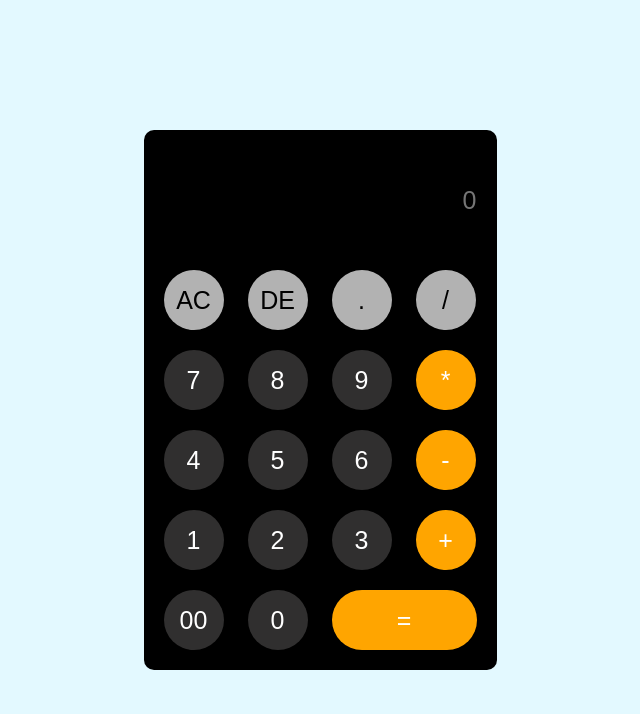
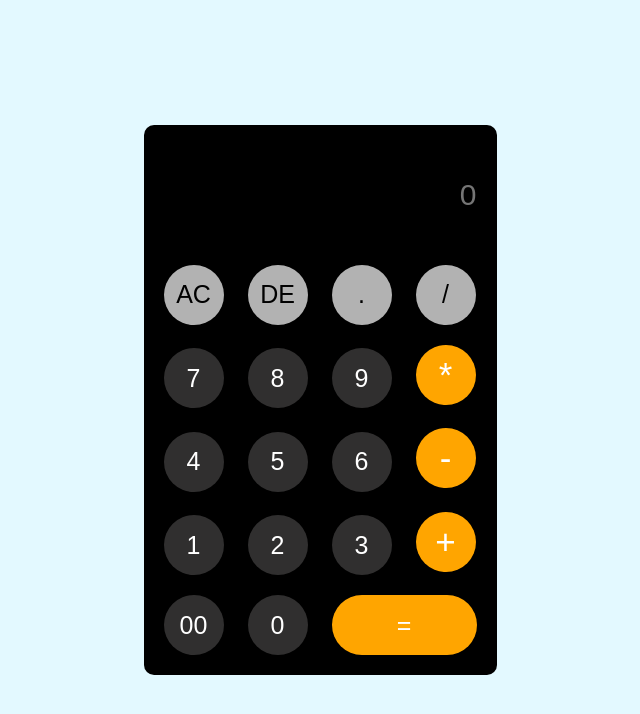
Before and after one commit to Tkr-Karan/Calculator, a plain HTML site: page index.html in a window 1280 px wide. Shown: the whole page, without its empty margins (320-960 px from the left). Drawn offline with Linux system fonts and the light colour scheme.

Commit message:
adding styling

```diff
--- a/index.css
+++ b/index.css
@@ -44,6 +44,7 @@ form .display input{
     flex: 1;
     box-shadow: none;
     border-radius: 0;
+    font-size: 30px;
 }
 
 form input.equals{
@@ -58,6 +59,7 @@ form input.operators{
 }
 
 form input.operta{
+    font-size: 35px;
     background: orange;
     color: white;
 }
```
